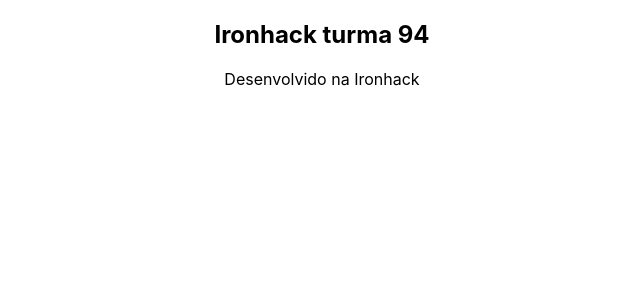
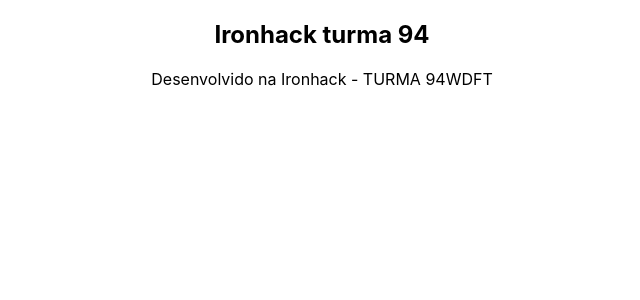
Before and after one commit to karenokasaki/todolist-front, a React (Create React App) app: page / in a window 1280 px wide. Shown: the top 300 px of the page, without its empty margins (318-958 px from the left). Built offline with nearby package versions, Linux system fonts and the light colour scheme.

Commit message:
fix footer

```diff
--- a/src/components/Footer/index.js
+++ b/src/components/Footer/index.js
@@ -1,5 +1,3 @@
 export function Footer() {
-  return (
-    <footer>Desenvolvido na Ironhack</footer>
-  );
+  return <footer>Desenvolvido na Ironhack - TURMA 94WDFT</footer>;
 }
```
